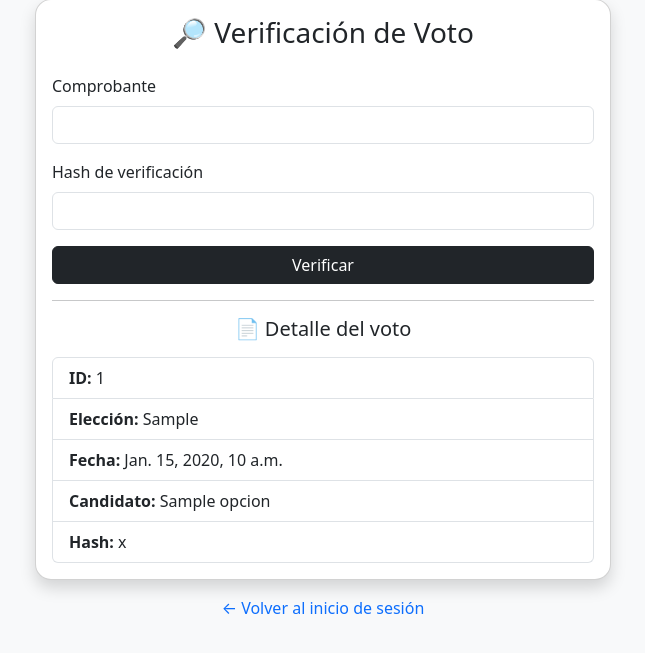
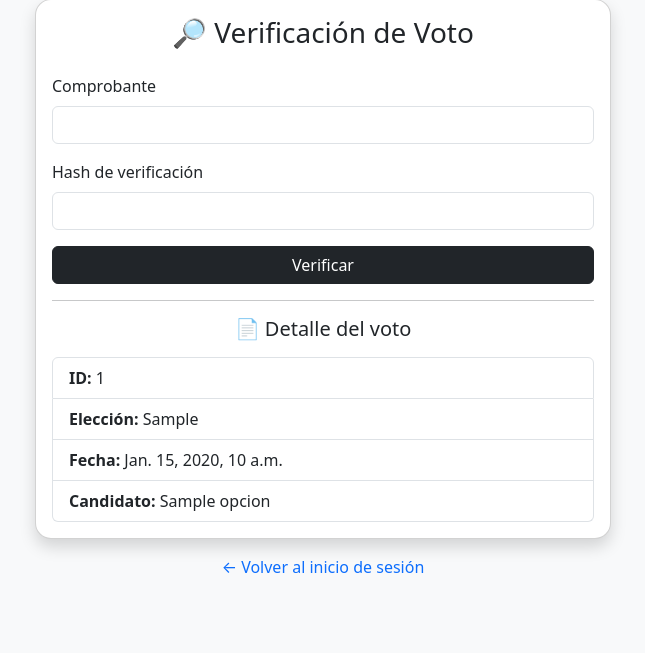
Before and after one commit to byveelz-art/votoautomatizado, a Django app: template templates/verificar_voto.html in a window 1280 px wide. Shown: the part 49-702 px from the top of the page, without its empty margins (317-962 px from the left). Run offline with Django 5.2, Linux system fonts and the light colour scheme; the template is opened without the code that fills it: values that come from a table or form of the project are taken from there, others are empty; tables that the repository leaves empty hold one stand-in row (values such as "Sample post").

Commit message:
mejora a la seguridad de la verificacion

```diff
--- a/templates/verificar_voto.html
+++ b/templates/verificar_voto.html
@@ -48,7 +48,6 @@
                     <li class="list-group-item"><b>Elección:</b> {{ voto.tipo_eleccion }}</li>
                     <li class="list-group-item"><b>Fecha:</b> {{ voto.fecha_hora_emision }}</li>
                     <li class="list-group-item"><b>Candidato:</b> {{ voto.id_candidato.nombre_candidato }}</li>
-                    <li class="list-group-item"><b>Hash:</b> {{ voto.hash_verificacion }}</li>
                 </ul>
             {% endif %}
 
```
